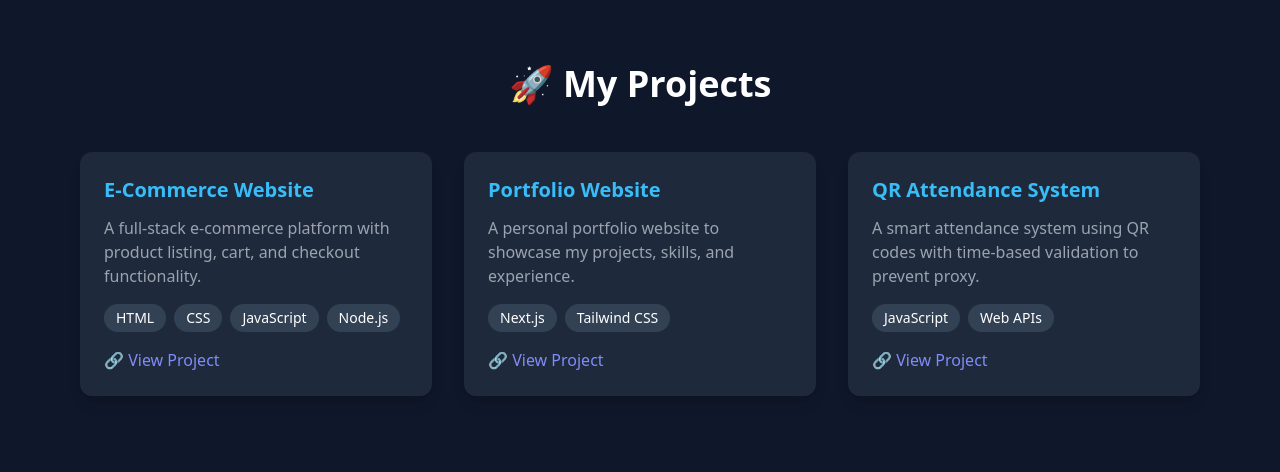
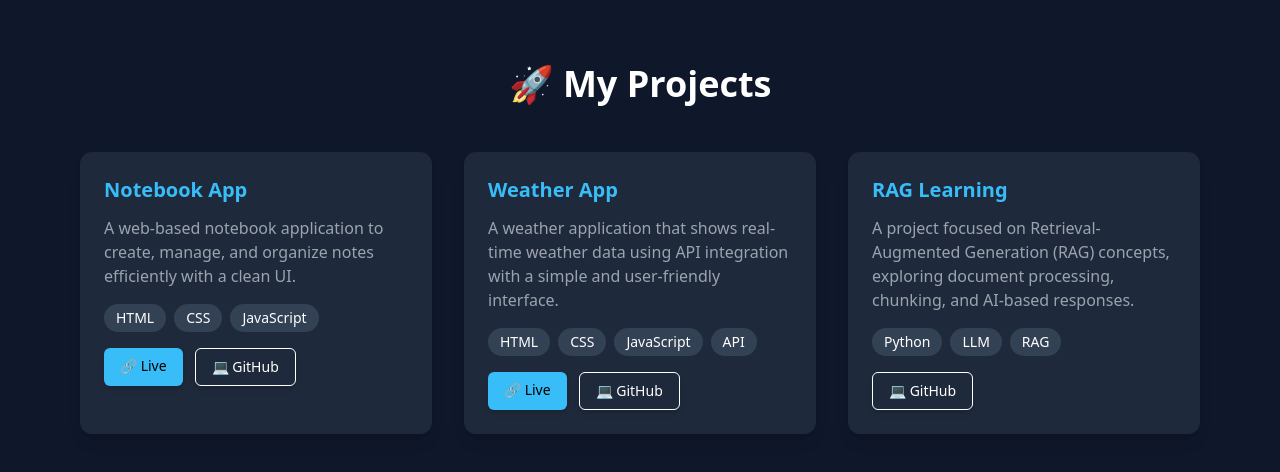
Before and after one commit to adityasharma0011/port, a Next.js app: page /projects in a window 1280 px wide. Shown: the top 472 px of the page. Built offline with nearby package versions, Linux system fonts and the light colour scheme.

Commit message:
adding projects and live links

```diff
--- a/pages/index.js
+++ b/pages/index.js
@@ -15,11 +15,11 @@ export default function Home() {
           </h2>
 
           <p className="text-gray-400 mb-3 leading-relaxed">
-            I build responsive, user-friendly web applications and love turning ideas into real-world projects.
+            I build and experiment with web applications while continuously improving my problem-solving and development skills.
           </p>
 
           <p className="text-sky-400 font-medium mb-6">
-            🚀 Focused on DSA • ABAP Programming • LLM Models
+            🚀 Focused on Data Structures & Algorithms • ABAP Programming • Generative AI (LLMs)
           </p>
 
           {/* BUTTONS */}
--- a/pages/projects.js
+++ b/pages/projects.js
@@ -1,25 +1,28 @@
 export default function Projects() {
   const projects = [
     {
-      title: "E-Commerce Website",
+      title: "Notebook App",
       description:
-        "A full-stack e-commerce platform with product listing, cart, and checkout functionality.",
-      tech: ["HTML", "CSS", "JavaScript", "Node.js"],
-      link: "#",
+        "A web-based notebook application to create, manage, and organize notes efficiently with a clean UI.",
+      tech: ["HTML", "CSS", "JavaScript"],
+      live: "https://adityasharma0011.github.io/note-book/",
+      github: "https://github.com/adityasharma0011/note-book",
     },
     {
-      title: "Portfolio Website",
+      title: "Weather App",
       description:
-        "A personal portfolio website to showcase my projects, skills, and experience.",
-      tech: ["Next.js", "Tailwind CSS"],
-      link: "#",
+        "A weather application that shows real-time weather data using API integration with a simple and user-friendly interface.",
+      tech: ["HTML", "CSS", "JavaScript", "API"],
+      live: "https://weather-ap01.netlify.app/",
+      github: "https://github.com/adityasharma0011/weather-app",
     },
     {
-      title: "QR Attendance System",
+      title: "RAG Learning",
       description:
-        "A smart attendance system using QR codes with time-based validation to prevent proxy.",
-      tech: ["JavaScript", "Web APIs"],
-      link: "#",
+        "A project focused on Retrieval-Augmented Generation (RAG) concepts, exploring document processing, chunking, and AI-based responses.",
+      tech: ["Python", "LLM", "RAG"],
+      live: null, // no live demo
+      github: "https://github.com/adityasharma0011/Rag_Learning",
     },
   ];
 
@@ -56,13 +59,33 @@ export default function Projects() {
               ))}
             </div>
 
-            <a
-              href={project.link}
-              target="_blank"
-              className="text-indigo-400 hover:underline"
-            >
-              🔗 View Project
-            </a>
+            {/* 🔥 BUTTONS */}
+            <div className="flex gap-3 mt-4">
+
+              {project.live && (
+                <a
+                  href={project.live}
+                  target="_blank"
+                  rel="noopener noreferrer"
+                  className="bg-sky-400 text-black px-4 py-2 rounded-md text-sm
+                  hover:scale-105 transition shadow-md hover:shadow-[0_0_15px_#38bdf8]"
+                >
+                  🔗 Live
+                </a>
+              )}
+
+              <a
+                href={project.github}
+                target="_blank"
+                rel="noopener noreferrer"
+                className="border border-white px-4 py-2 rounded-md text-sm
+                hover:scale-105 transition shadow-md hover:shadow-[0_0_15px_#ffffff]"
+              >
+                💻 GitHub
+              </a>
+
+            </div>
+
           </div>
         ))}
 
```
